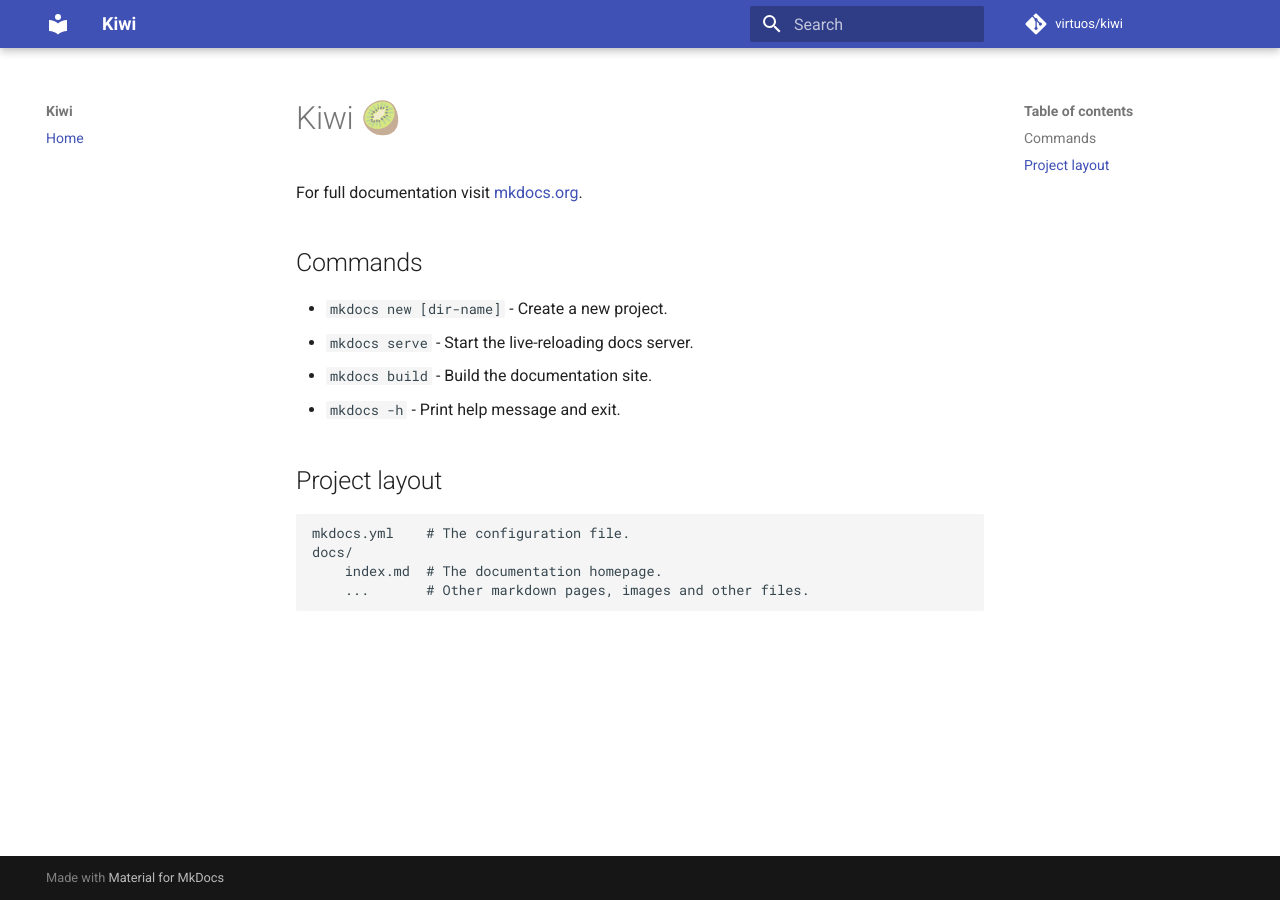
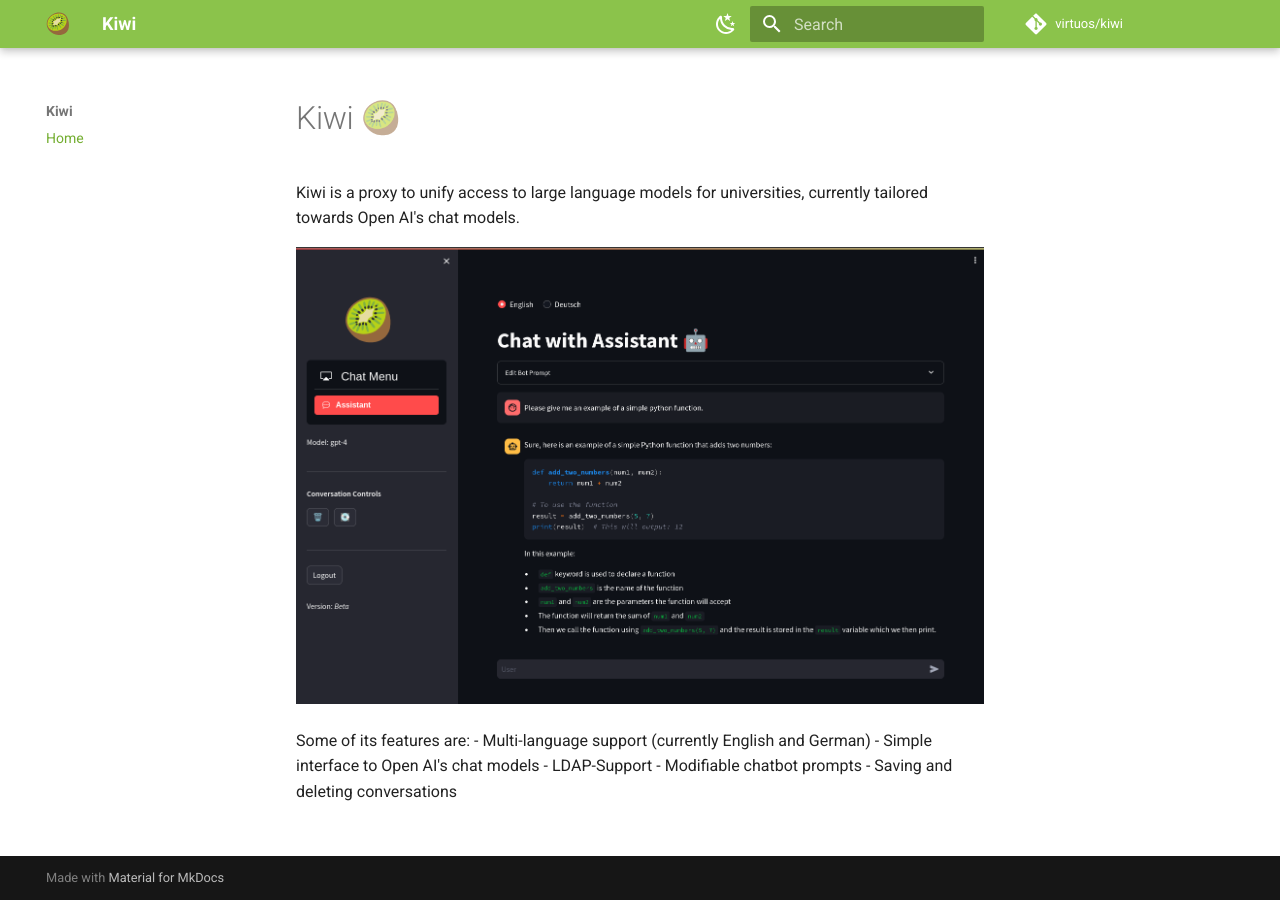
Before and after one commit to virtUOS/kiwi, an MkDocs documentation site: the page built from docs/index.md, in a window 1280 px wide. Built offline with MkDocs 1.6.1 and Material for MkDocs 9.7.7, drawn with Linux system fonts in a browser that asks for light colours; comment, search, counter and statistics services are not loaded.

```diff
--- a/docs/index.md
+++ b/docs/index.md
@@ -1,17 +1,12 @@
 # Kiwi 🥝
 
-For full documentation visit [mkdocs.org](https://www.mkdocs.org).
+Kiwi is a proxy to unify access to large language models for universities, currently tailored towards Open AI's chat models.
 
-## Commands
+![screenshot.png](assets/screenshot.png)
 
-* `mkdocs new [dir-name]` - Create a new project.
-* `mkdocs serve` - Start the live-reloading docs server.
-* `mkdocs build` - Build the documentation site.
-* `mkdocs -h` - Print help message and exit.
-
-## Project layout
-
-    mkdocs.yml    # The configuration file.
-    docs/
-        index.md  # The documentation homepage.
-        ...       # Other markdown pages, images and other files.
+Some of its features are:
+- Multi-language support (currently English and German)
+- Simple interface to Open AI's chat models
+- LDAP-Support
+- Modifiable chatbot prompts
+- Saving and deleting conversations
--- /dev/null
+++ b/docs/mkdocs-requirementx.txt
@@ -0,0 +1 @@
+mkdocs-material
--- a/mkdocs.yml
+++ b/mkdocs.yml
@@ -2,10 +2,27 @@
 site_name: Kiwi
 site_description: 'Kiwi portal to LLMs'
 site_author: 'virtUOS'
-docs_dir: docs/
+docs_dir: ./docs
 repo_name: 'virtuos/kiwi'
 repo_url: 'https://github.com/virtuos/kiwi'
 nav:
-    - Home: index.md
+  - Home: index.md
 theme:
   name: 'material'
+  logo: assets/kiwi.svg
+  palette:
+    # - primary: 'light-green'
+    # - accent: 'deep-orange'
+    - scheme: default
+      primary: 'light-green'
+      accent: 'deep-orange'
+      toggle:
+        icon: material/weather-night
+        name: Switch to dark mode
+    # Palette toggle for dark mode
+    - scheme: slate
+      primary: 'light-green'
+      accent: 'deep-orange'
+      toggle:
+        icon: material/weather-sunny
+        name: Switch to light mode
```
Also changed, not shown: README.md (+1 -1 lines), docs/assets/kiwi.svg (added), docs/assets/screenshot.png (renamed from assets/screenshot.png), 1 other file.
